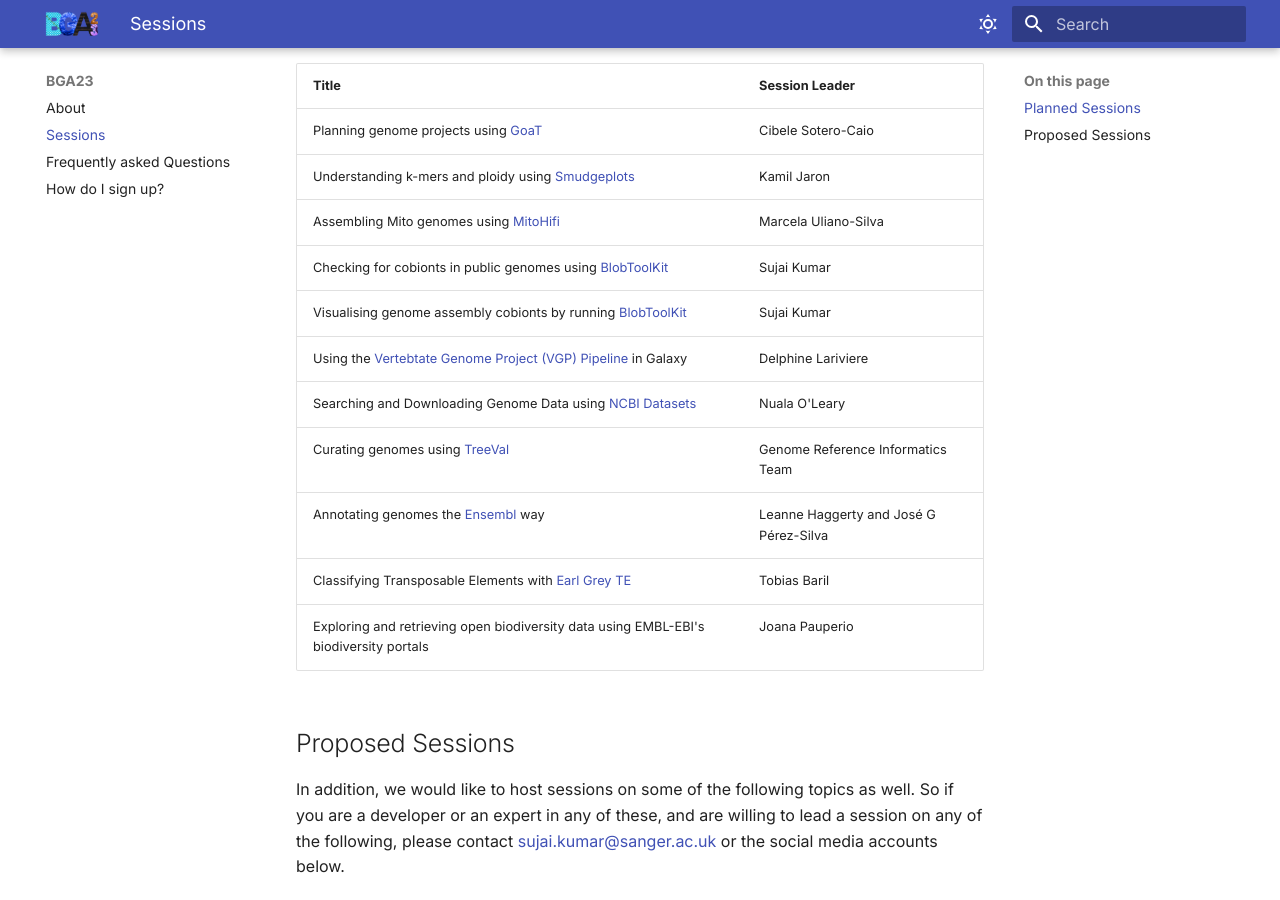
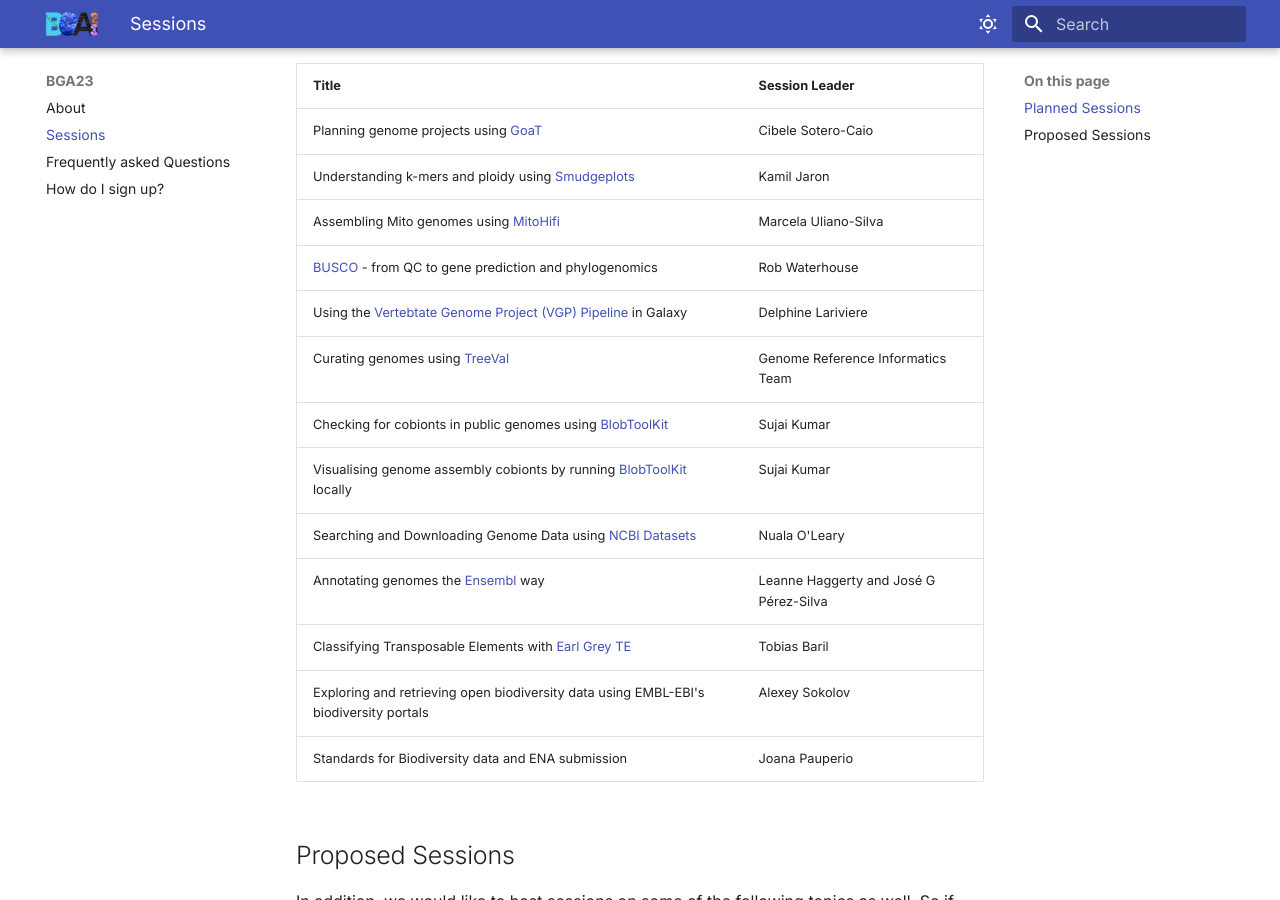
Before and after one commit to tol-training/tol-training.github.io, an MkDocs documentation site: the page built from docs/sessions.md, in a window 1280 px wide and 900 px high, scrolled down 235 px. Built offline with MkDocs 1.6.1 and Material for MkDocs 9.7.7, drawn with Linux system fonts in a browser that asks for light colours.

Commit message:
Update sessions.md

```diff
--- a/docs/sessions.md
+++ b/docs/sessions.md
@@ -12,14 +12,16 @@
 | Planning genome projects using [GoaT](https://goat.genomehubs.org){:target="_blank"} | Cibele Sotero-Caio |
 | Understanding k-mers and ploidy using [Smudgeplots](https://github.com/KamilSJaron/smudgeplot){:target="_blank"} | Kamil Jaron |
 | Assembling Mito genomes using [MitoHifi](https://github.com/marcelauliano/MitoHiFi){:target="_blank"} | Marcela Uliano-Silva |
+| [BUSCO](https://busco.ezlab.org/){:target="_blank"} - from QC to gene prediction and phylogenomics | Rob Waterhouse |
+| Using the [Vertebtate Genome Project (VGP) Pipeline](https://training.galaxyproject.org/training-material/topics/assembly/tutorials/vgp_genome_assembly/tutorial.html){:target="_blank"} in Galaxy | Delphine Lariviere |
+| Curating genomes using [TreeVal](https://github.com/sanger-tol/treeval){:target="_blank"} | Genome Reference Informatics Team |
 | Checking for cobionts in public genomes using [BlobToolKit](https://blobtoolkit.genomehubs.org/view){:target="_blank"} | Sujai Kumar |
-| Visualising genome assembly cobionts by running [BlobToolKit](https://blobtoolkit.genomehubs.org/view){:target="_blank"} | Sujai Kumar |
-| Using the [Vertebtate Genome Project (VGP) Pipeline](https://training.galaxyproject.org/training-material/topics/assembly/tutorials/vgp_genome_assembly/tutorial.html){:target="_blank"} in Galaxy | Delphine Lariviere |
+| Visualising genome assembly cobionts by running [BlobToolKit](https://blobtoolkit.genomehubs.org/view){:target="_blank"} locally | Sujai Kumar |
 | Searching and Downloading Genome Data using [NCBI Datasets](https://www.ncbi.nlm.nih.gov/datasets/){:target="_blank"} | Nuala O'Leary |
-| Curating genomes using [TreeVal](https://github.com/sanger-tol/treeval){:target="_blank"} | Genome Reference Informatics Team |
 | Annotating genomes the [Ensembl](https://rapid.ensembl.org/info/genome/genebuild/index.html){:target="_blank"} way | Leanne Haggerty and José G Pérez-Silva |
 | Classifying Transposable Elements with [Earl Grey TE](https://github.com/TobyBaril/EarlGrey){:target="_blank"} | Tobias Baril |
-| Exploring and retrieving open biodiversity data using EMBL-EBI's biodiversity portals | Joana Pauperio |
+| Exploring and retrieving open biodiversity data using EMBL-EBI's biodiversity portals | Alexey Sokolov |
+| Standards for Biodiversity data and ENA submission | Joana Pauperio |
 
 ## Proposed Sessions
 
```
